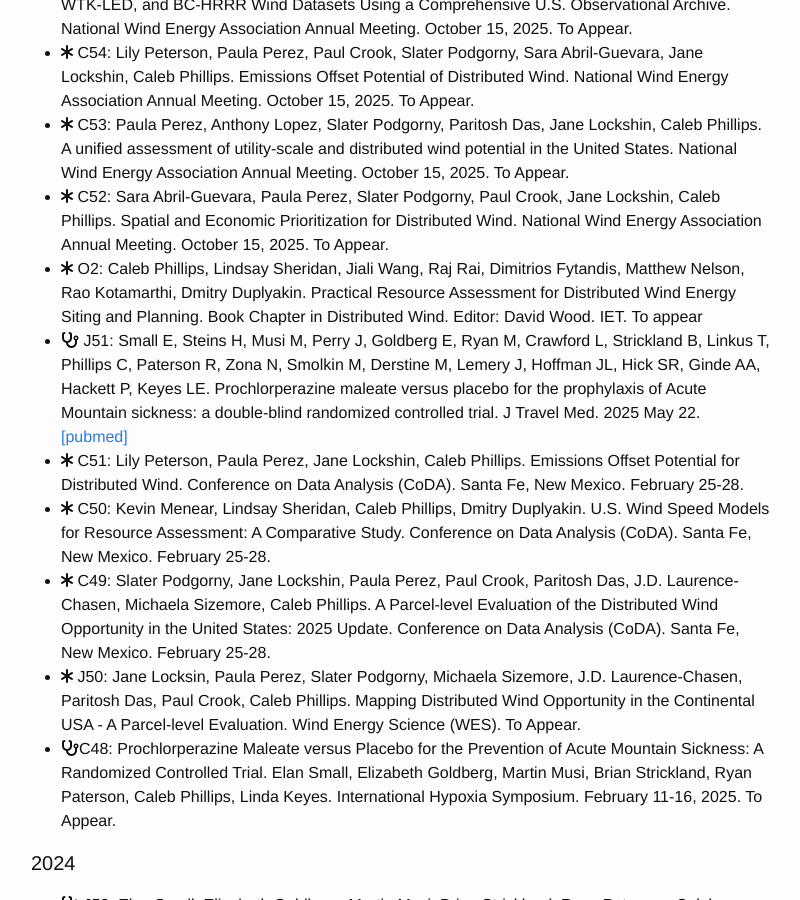
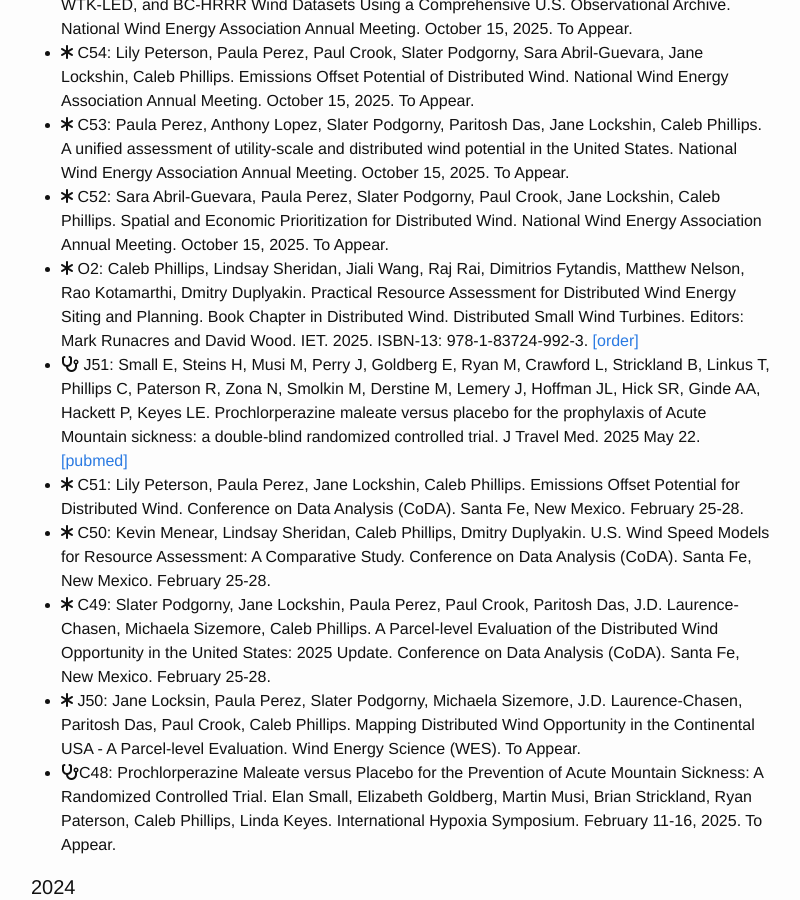
Before and after one commit to somerandomsequence/smallwhitecube, a Jekyll site: the page built from research.md, in a window 1280 px wide and 900 px high, scrolled down 1275 px. Shown: the whole window, without its empty margins (239-1039 px from the left). Built offline with Jekyll 4.4.1, drawn with Linux system fonts in a browser that asks for light colours; nearby versions of some CDN libraries.

Commit message:
Book details

```diff
--- a/_includes/papers.html
+++ b/_includes/papers.html
@@ -33,7 +33,7 @@
    <li><i class="fa fa-asterisk" aria-hidden="true"></i> C53: Paula Perez, Anthony Lopez, Slater Podgorny, Paritosh Das, Jane Lockshin, Caleb Phillips.	A unified assessment of utility-scale and distributed wind potential in the United States. National Wind Energy Association Annual Meeting. October 15, 2025. To Appear.</li>
    <li><i class="fa fa-asterisk" aria-hidden="true"></i> C52: Sara Abril-Guevara, Paula Perez, Slater Podgorny, Paul Crook, Jane Lockshin, Caleb Phillips. Spatial and Economic Prioritization for Distributed Wind. National Wind Energy Association Annual Meeting. October 15, 2025. To Appear.</li>
    <li><i class="fa fa-asterisk" aria-hidden="true"></i> O2: Caleb Phillips, Lindsay Sheridan, Jiali Wang, Raj Rai, Dimitrios Fytandis, Matthew Nelson, Rao Kotamarthi, Dmitry Duplyakin.
-     Practical Resource Assessment for Distributed Wind Energy Siting and Planning. Book Chapter in Distributed Wind. Editor: David Wood. IET. To appear</li>
+     Practical Resource Assessment for Distributed Wind Energy Siting and Planning. Book Chapter in Distributed Wind. Distributed Small Wind Turbines. Editors: Mark Runacres and David Wood. IET. 2025. ISBN-13: 978-1-83724-992-3. <a href="https://shop.theiet.org/distributed-small-wind-turbines">[order]</a></li>
    <li><i class="fa fa-stethoscope" aria-hidden="true"></i> J51: Small E, Steins H, Musi M, Perry J, Goldberg E, Ryan M, Crawford L,
      Strickland B, Linkus T, Phillips C, Paterson R, Zona N, Smolkin M, Derstine M, Lemery J, Hoffman JL, Hick SR,
      Ginde AA, Hackett P, Keyes LE. Prochlorperazine maleate versus placebo for the prophylaxis of Acute Mountain sickness: a double-blind randomized controlled trial.
```
